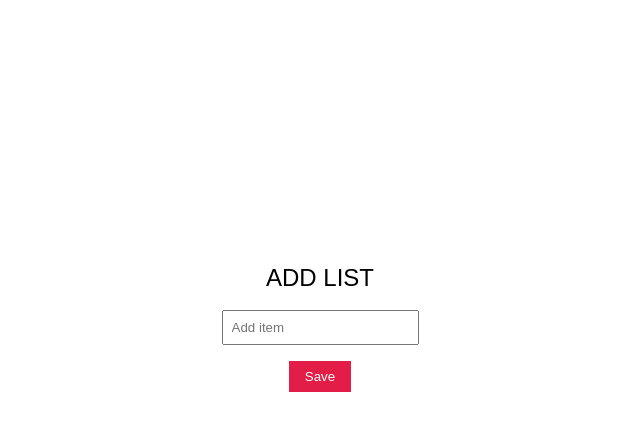
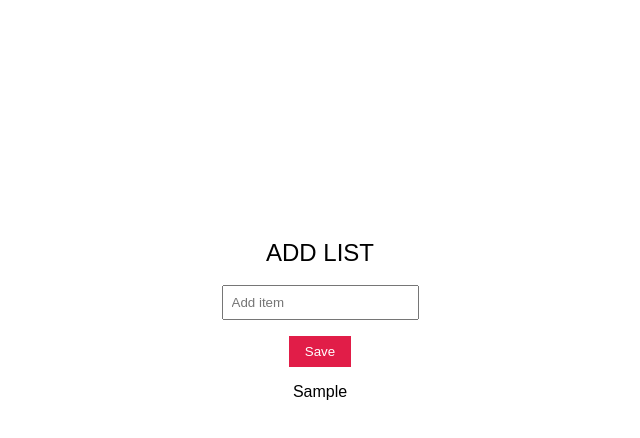
Before and after one commit to JJHannah/To-Do_List, a website built with Vite: page index.html in a window 1280 px wide. Both pictures are taken after typing "Sample" into the empty fields and a click on the button "Save". Shown: the whole page, without its empty margins (328-968 px from the left). Built offline with nearby package versions, Linux system fonts and the light colour scheme; a web font is replaced by a local one.

Commit message:
fix render function to update  entries

```diff
--- a/index.html
+++ b/index.html
@@ -17,6 +17,7 @@
       <br />
       <input type="text" class="inputElement" placeholder="Add item" />
       <button class="btnSave">Save</button>
+      <div class="list"></div>
     </div>
     <script type="module" src="./src/main.js"></script>
   </body>
--- a/src/utils/events.js
+++ b/src/utils/events.js
@@ -1,8 +1,20 @@
 const eventsForm = () => {
   const inputElement = document.querySelector(".inputElement");
   const btnSave = document.querySelector(".btnSave");
+  const list = document.querySelector(".list");
   const todoList = [];
 
+  renderTodo();
+  function renderTodo() {
+    let todoListHTML = "";
+    for (let i = 0; i < todoList.length; i++) {
+      const todo = todoList[i];
+      const html = `<p>${todo}</p>`;
+      todoListHTML += html;
+
+      list.innerHTML = todoListHTML;
+    }
+  }
   btnSave.addEventListener("click", addTodo);
   function addTodo() {
     const inputValue = inputElement.value;
@@ -10,6 +22,8 @@ const eventsForm = () => {
     console.log(todoList);
 
     inputElement.value = "";
+
+    renderTodo();
   }
 };
 
```
